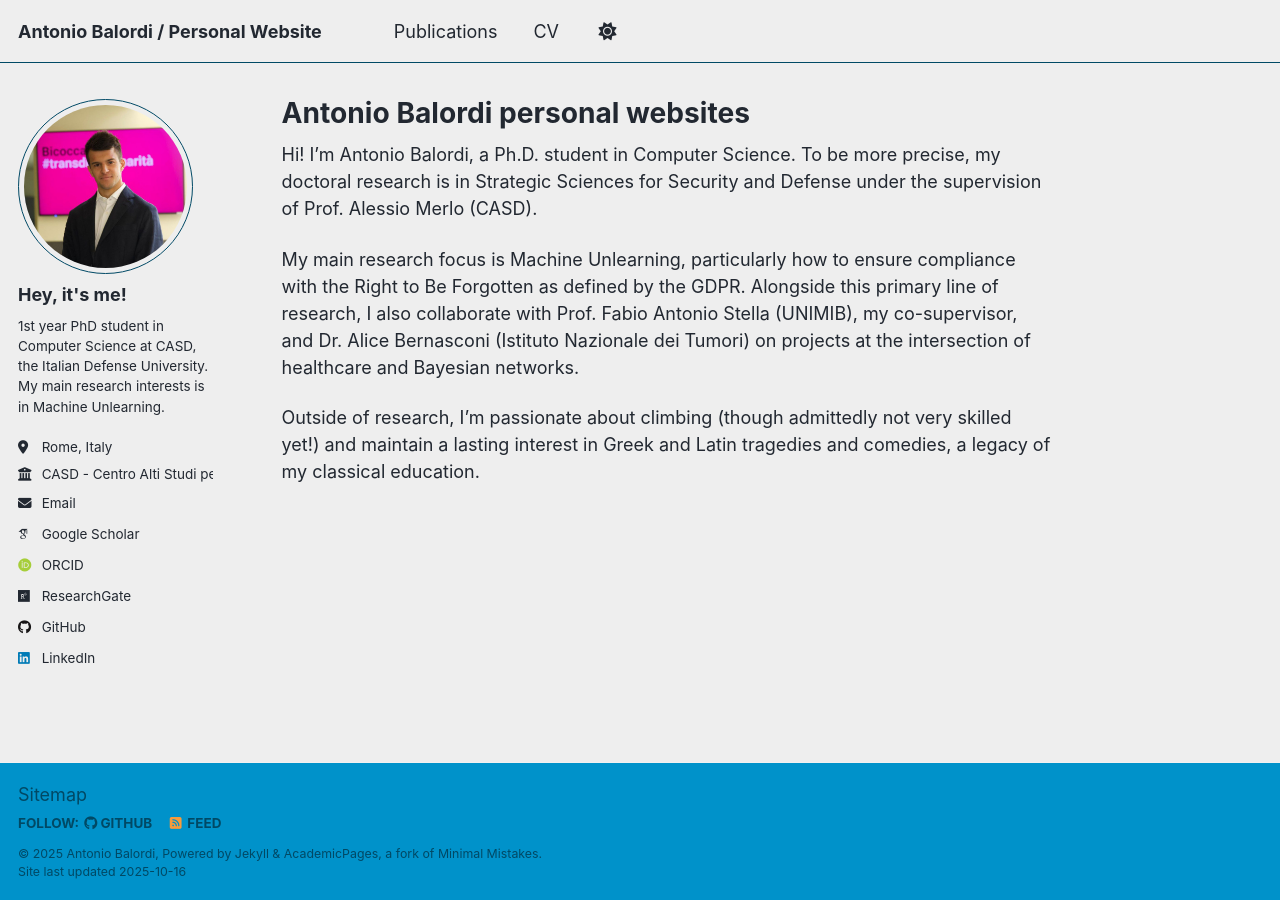
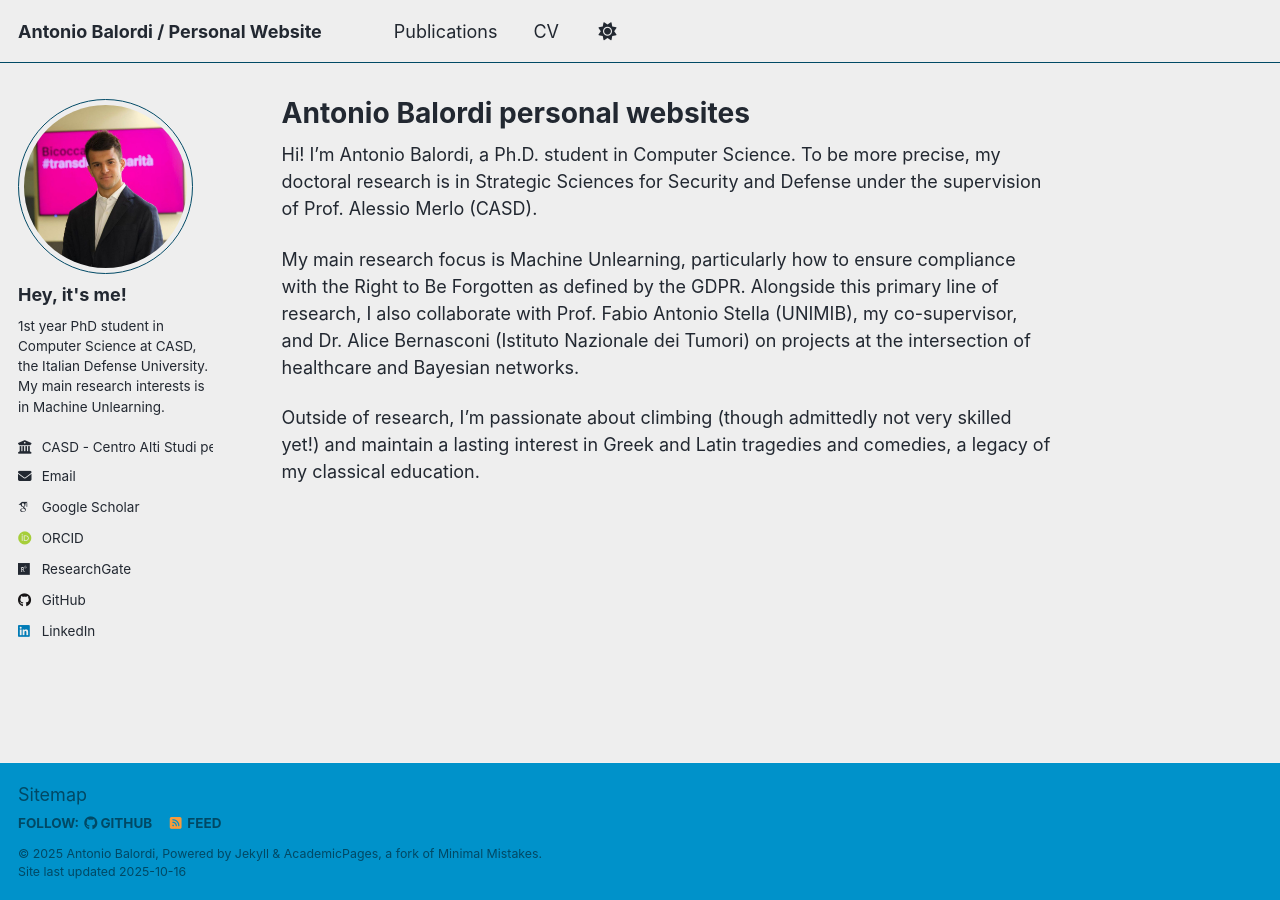
Before and after one commit to antoniobalordi/antoniobalordi.github.io, a Jekyll site: the page built from _pages/about.md, in a window 1280 px wide. Built offline with Jekyll 4.4.1, drawn with Linux system fonts in a browser that asks for light colours; some web fonts are replaced; a script that is not in the unit is left out.

Commit message:
location

```diff
--- a/_config.yml
+++ b/_config.yml
@@ -27,7 +27,7 @@ author:
   name             : "Hey, it's me!"
   pronouns         : # example: "she/her"
   bio              : "1st year PhD student in Computer Science at CASD, the Italian Defense University. My main research interests is in Machine Unlearning."
-  location         : "Rome, Italy"
+  location         : #"Rome, Italy"
   employer         : "CASD - Centro Alti Studi per la Difesa"
   uri              : # URL
   email            : "antonio.balordi@unicasd.it"
```
